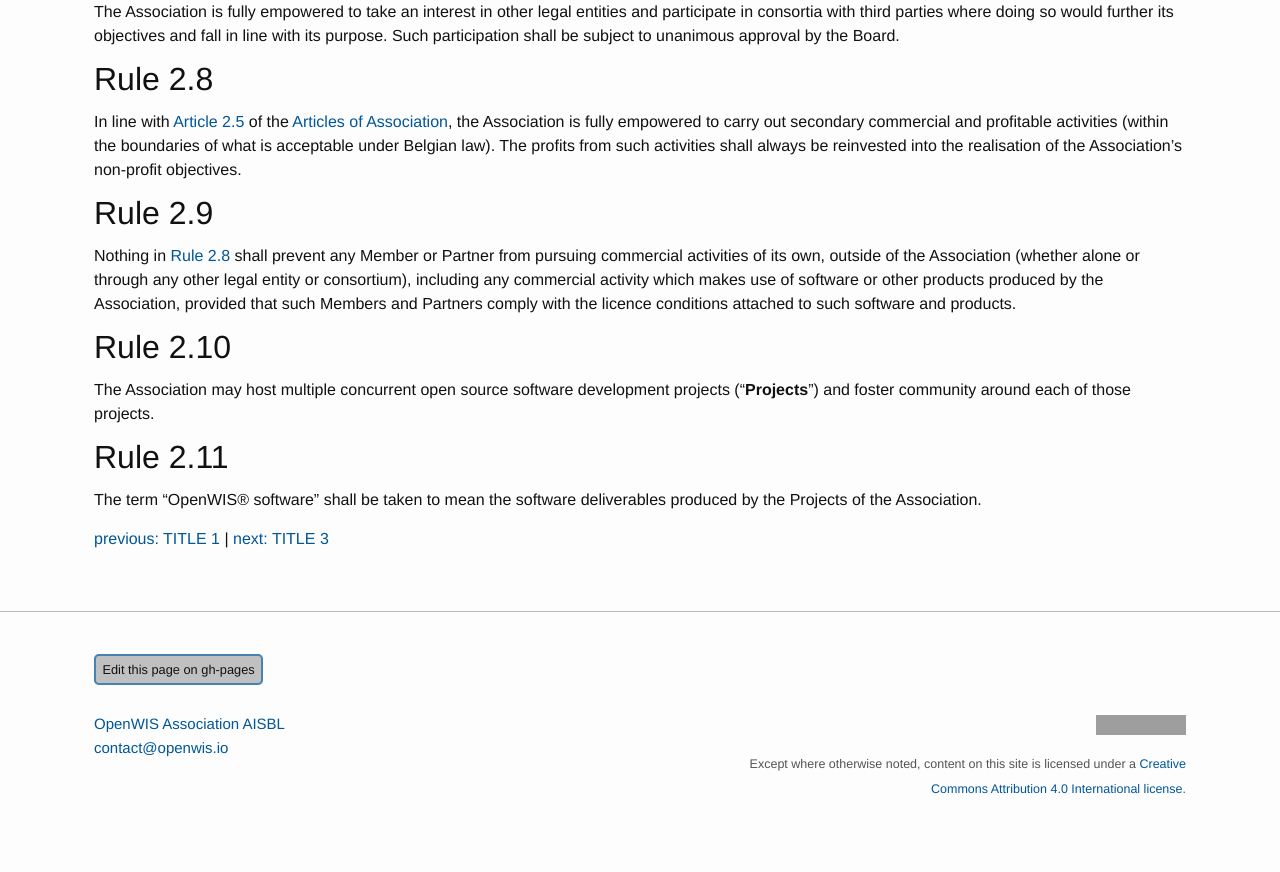
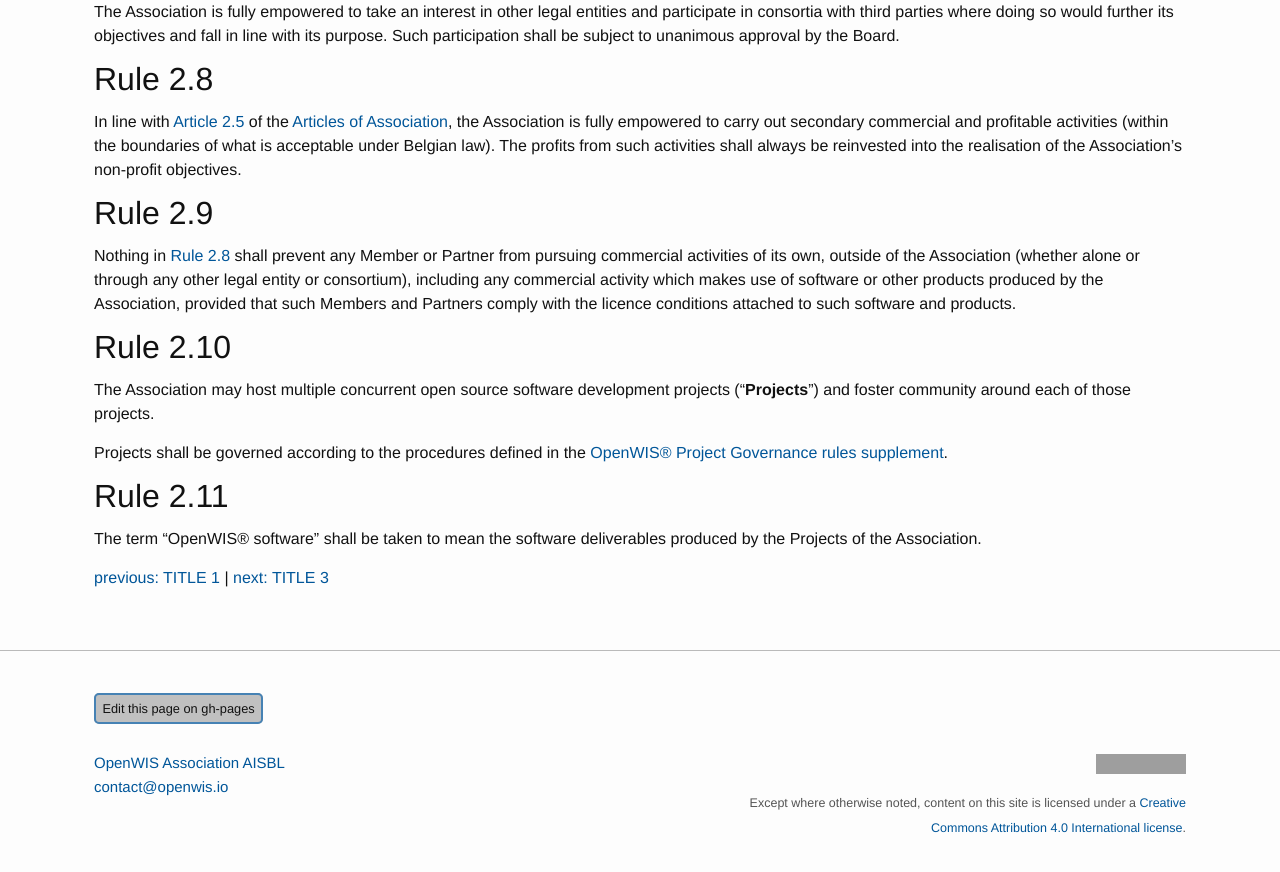
Before and after one commit to OpenWIS/openwis-documentation, a Jekyll site: the page built from rules/2-purpose.md, in a window 1280 px wide and 900 px high, scrolled down 1363 px. Shown: the top 872 px of the window. Built offline with Jekyll 4.4.1, drawn with Linux system fonts in a browser that asks for light colours; grey boxes are pictures that could not be loaded.

Commit message:
added reference to project governance rules supplement

```diff
--- a/rules/2-purpose.md
+++ b/rules/2-purpose.md
@@ -60,6 +60,8 @@
 
 The Association may host multiple concurrent open source software development projects (“**Projects**”) and foster community around each of those projects.
 
+Projects shall be governed according to the procedures defined in the [OpenWIS&reg; Project Governance rules supplement]({{ "/rules2/2016-03-11-OpenWIS-Project-Governance.md" | prepend: site.baseurl }}).
+
 <h2 id="rule-2.11">Rule 2.11</h2>
 
 The term "OpenWIS&reg; software" shall be taken to mean the software deliverables produced by the Projects of the Association.
```
